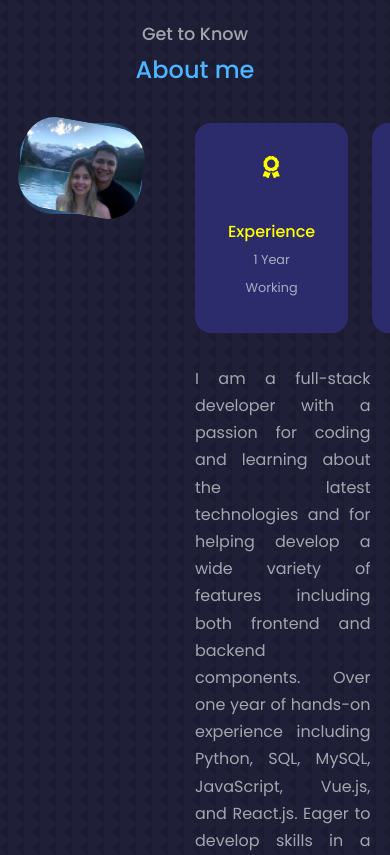
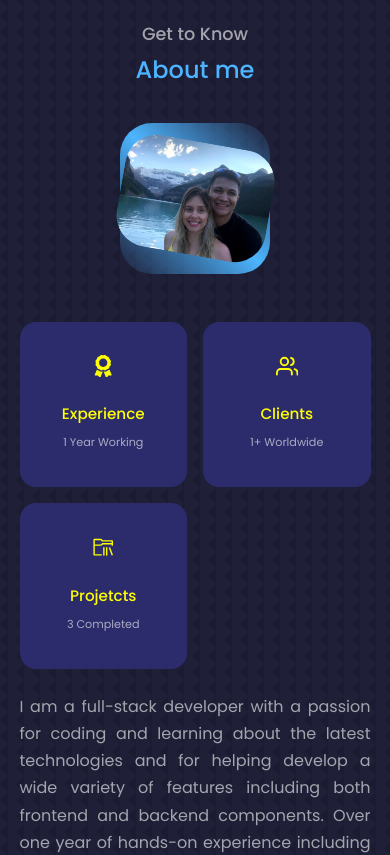
Before and after one commit to Jeremiah-Silva/jeremiah--portfolio, a React (Create React App) app: page / in a window 390 px wide. Shown: the part 920-1775 px from the top of the page. Built offline with nearby package versions, Linux system fonts and the light colour scheme.

Commit message:
Edited File

```diff
--- a/src/components/about/about.css
+++ b/src/components/about/about.css
@@ -4,16 +4,9 @@
     gap: 15%;
 }
 
-.about__me-image {
-    border-radius: 2rem;
-    overflow: hidden;
-    transform: rotate(10deg);
-    transition: 0.5s;
-}
-
 .about__me {
     width: 100%;
-    aspect-ratio: 1.35;
+    aspect-ratio: 1/1; /* 1.35 */
     border-radius:2rem;
     background: linear-gradient(
         45deg,
@@ -24,6 +17,15 @@
     display: grid;
     place-items: center;
 }
+
+.about__me-image {
+    border-radius: 2rem;
+    overflow: hidden;
+    transform: rotate(10deg);
+    transition: 0.5s;
+}
+
+
 
 .about__me-image:hover {
     transform: rotate(0);
@@ -41,7 +43,7 @@
     border: 1px solid transparent;
     border-radius: 1rem;
     padding: 2rem;
-    text-align:center;
+    text-align: center;
     transition: 0.45s;
 }
 
@@ -54,15 +56,15 @@
 .about__icon {
     color: var(gold);
     font-size: 1.4rem;
-    margin-bottom: 2rem;
+    margin-bottom: 1rem;
 }
 
 .about__card h5 {
-    font-size: 1rem;
+    font-size: 0.95rem;
 }
 
 .about__card small {
-    font-size: 0.80rem;
+    font-size: 0.7rem;
     color:var(--color-light);
 }
 
@@ -72,7 +74,7 @@
     text-align: justify;
 }
 
-/* ================ MEDIA QUERIES (MEDIUM DEVICES) ================
+/* ================ MEDIA QUERIES (MEDIUM DEVICES) ================ */
 @media screen and (max-width: 1024px) {
     .about__container {
         grid-template-columns: 1fr;
@@ -80,26 +82,26 @@
     }
 
     .about__me{
-        width: 45%;
-        margin: 1rem auto 3rem;
+        width: 50%;
+        margin: 2rem auto 4rem;
     }
 
     .about__content p {
-        margin: 0.4rem 0 1.5rem;
+        margin: 1rem 0 1.5rem;
         text-align: justify;
     }
 }
 
-/* ================ MEDIA QUERIES (SMALL DEVICES) ================
+/* ================ MEDIA QUERIES (SMALL DEVICES) ================ */
 @media screen and (max-width: 600px) {
     .about__me{
         width: 43%;
-        margin: 0 auto 1.3rem;
+        margin: 0 auto 3rem;
     }
 
     .about__cards {
-        grid-template-columns: 0.1fr 0.1fr 0.1fr;
-        gap: 20px;
+        grid-template-columns: 1fr 1fr;
+        gap: 1rem;
     }
 
     .about__content {
@@ -107,7 +109,6 @@
     }
 
     .about__content p {
-        margin: 1rem 1rem;
+        margin: 1.5rem 0;
     }
 }
-*/
```
